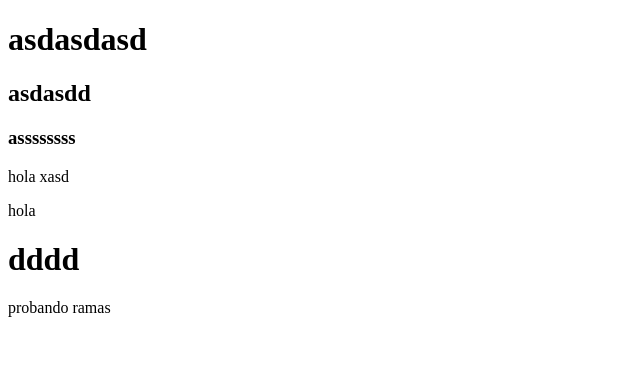
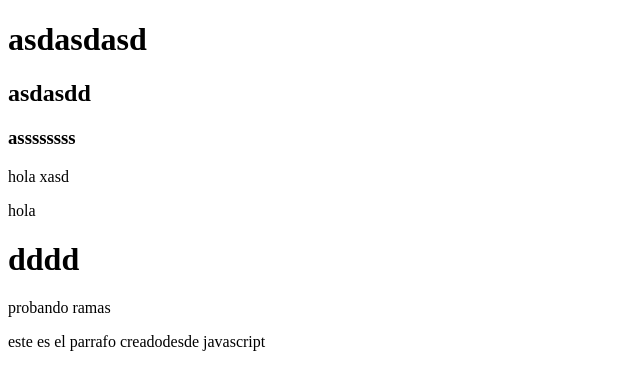
Before and after one commit to chelo1520/otra-vez, a plain HTML site: page index.html in a window 1280 px wide. Shown: the whole page, without its empty margins (0-640 px from the left). Drawn offline with Linux system fonts and the light colour scheme.

Commit message:
creando parrafo desde javascript

```diff
--- a/index.html
+++ b/index.html
@@ -14,5 +14,10 @@
   <p>hola</p>
   <h1>dddd</h1>
   <p>probando ramas</p>
+
+
+
+
+  <p>este es el parrafo creadodesde javascript</p>
 </body>
 </html>
```
